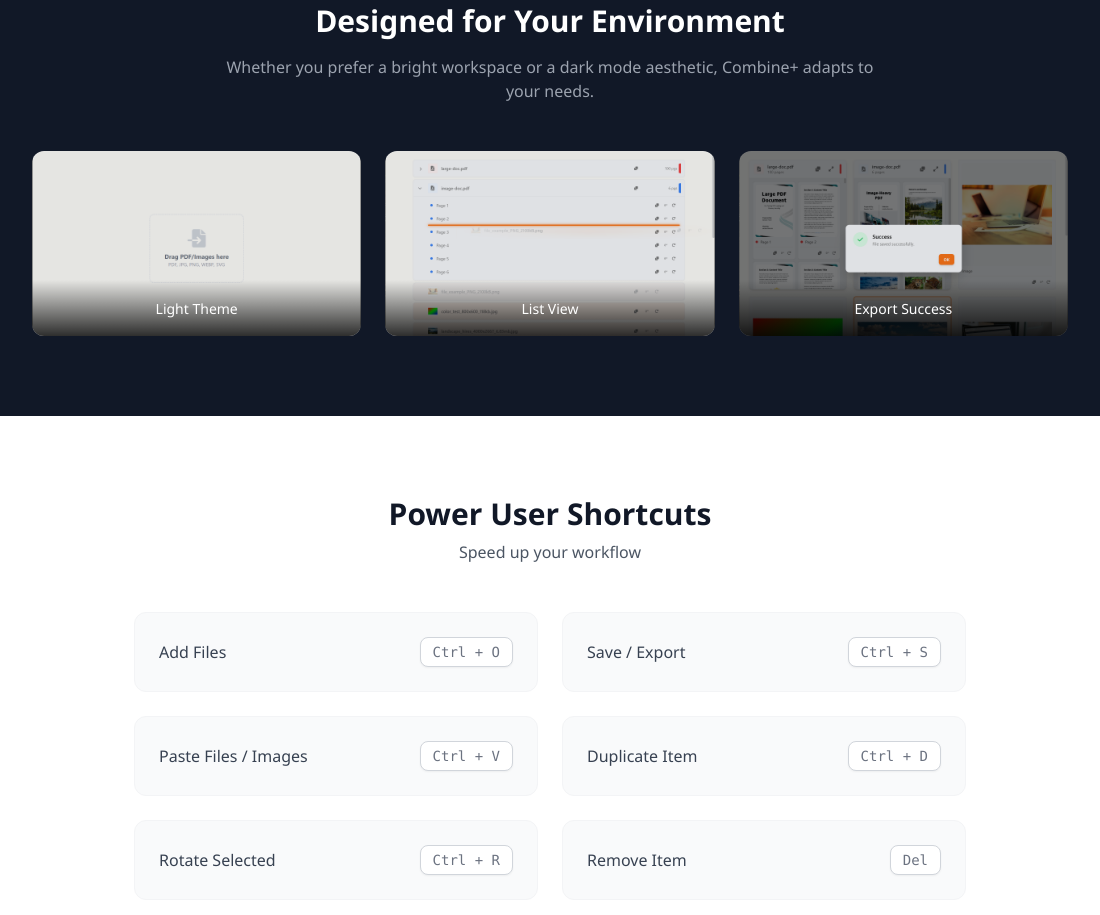
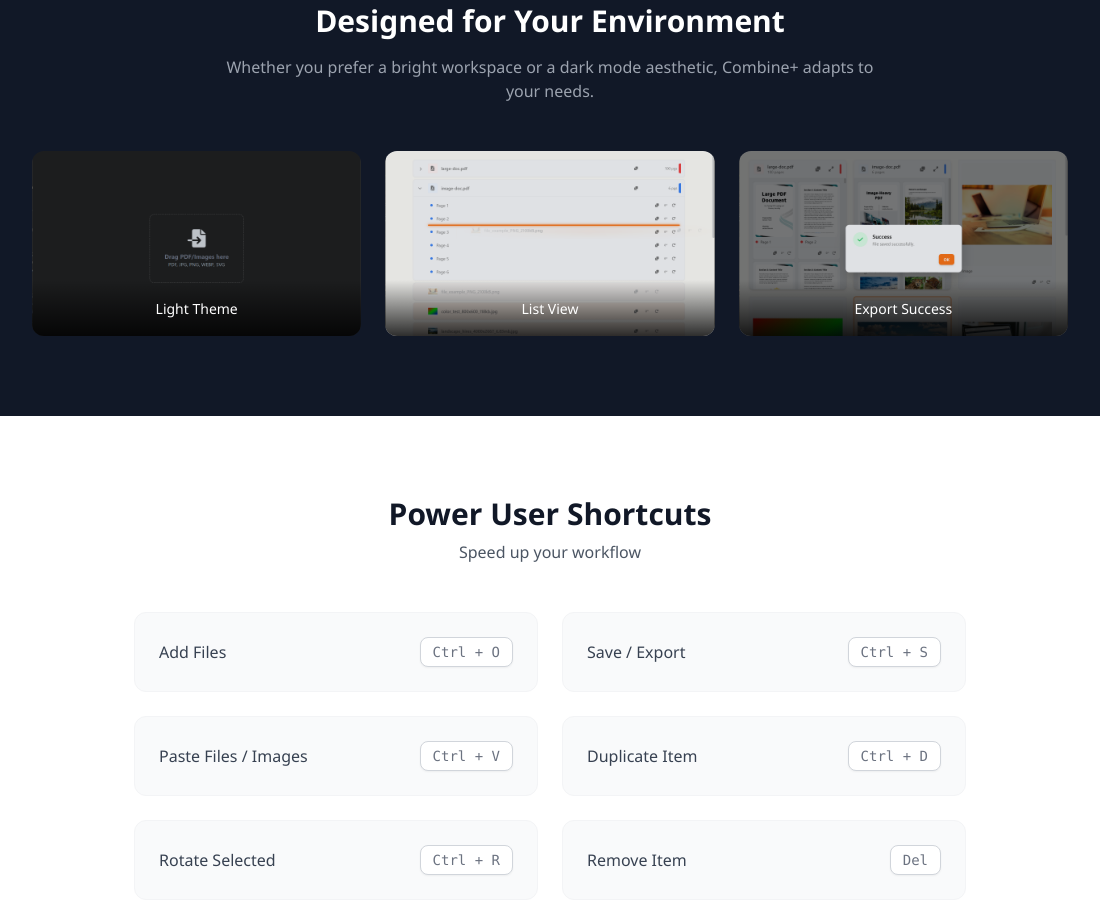
Before and after one commit to khalidghaith/Combine-Plus, an Electron app: page docs/page.html in a window 1100 px wide. Shown: the part 3117-4032 px from the top of the page. Drawn offline with nearby package versions, Linux system fonts and the light colour scheme.

Commit message:
modified:   docs/page.html 	modified:   docs/page.html

```diff
--- a/docs/page.html
+++ b/docs/page.html
@@ -224,7 +224,7 @@
 
             <div class="grid grid-cols-1 md:grid-cols-3 gap-6">
                 <div class="group relative overflow-hidden rounded-xl aspect-video cursor-pointer">
-                    <img src="Combine_plus_StartScreen.png" alt="Light Theme" class="object-cover w-full h-full opacity-90 group-hover:opacity-100 transition transform group-hover:scale-105">
+                    <img src="Combine_plus_StartScreen-Dark.png" alt="Dark Theme" class="object-cover w-full h-full opacity-90 group-hover:opacity-100 transition transform group-hover:scale-105">
                     <div class="absolute bottom-0 left-0 w-full bg-gradient-to-t from-black/80 to-transparent p-4">
                         <span class="text-sm font-medium text-white">Light Theme</span>
                     </div>
```
